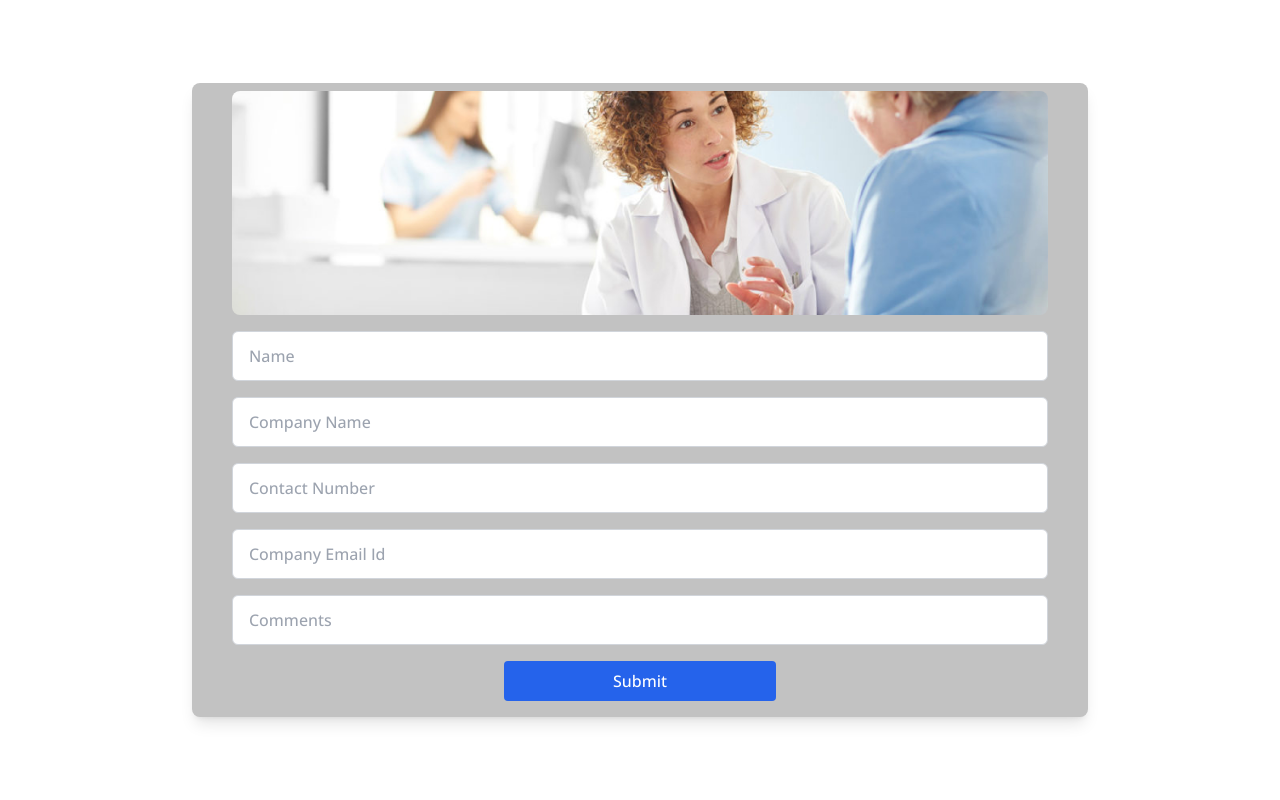
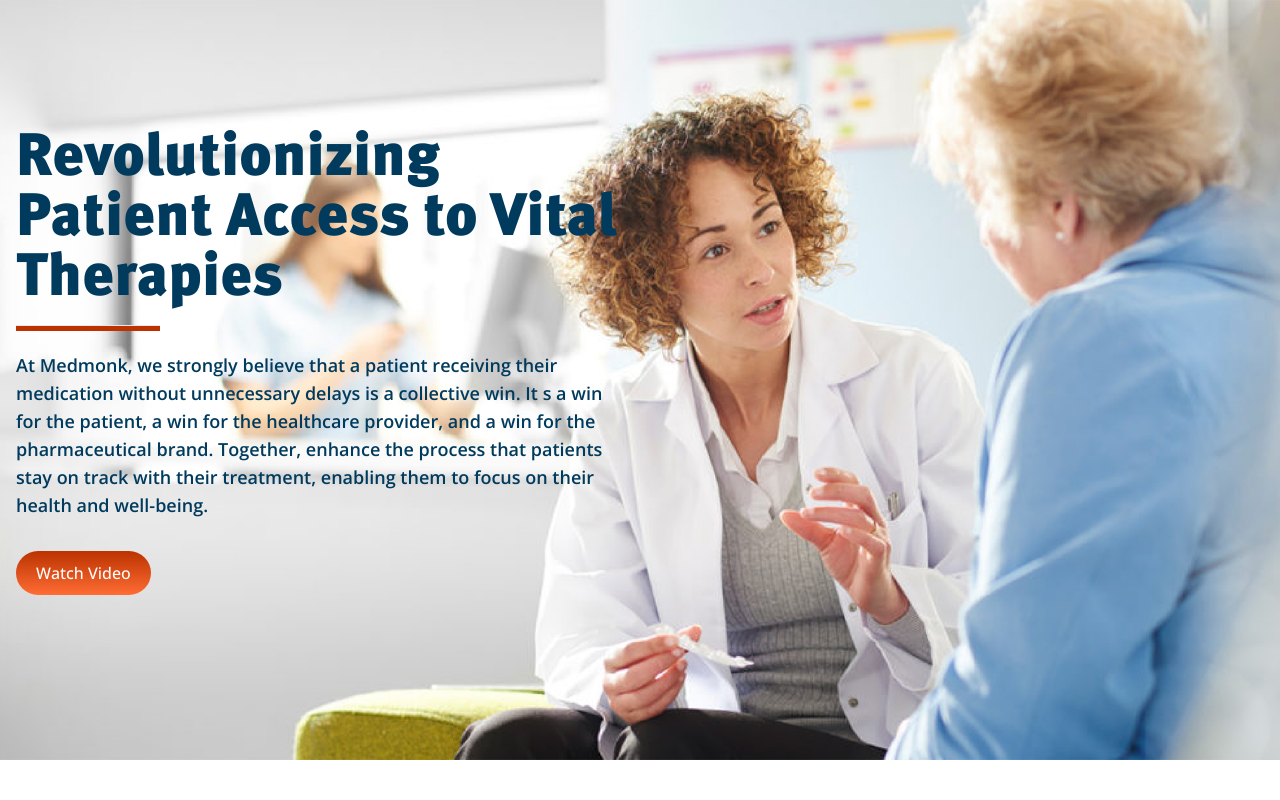
Before and after one commit to Nileshdcool/medmonk, a Next.js app: page /Campaign in a window 1280 px wide. Shown: the top 800 px of the page. Built offline with nearby package versions, Linux system fonts and the light colour scheme; no server answers.

Commit message:
Campaing Page

```diff
--- a/pages/Campaign/index.tsx
+++ b/pages/Campaign/index.tsx
@@ -136,12 +136,41 @@
   }
   return (
     <>
+
       <Meta {...metaData} />
       <Toaster richColors expand={true} position="top-right" />
-      <div className="flex flex-col items-center justify-center min-h-screen p-4 bg-white">
-        <div className="bg-campaign-background shadow-lg rounded-lg overflow-hidden w-full md:max-w-4xl">
-          <div className="pt-2 pl-10 pr-10 pb-4">
-            <div className="pt-2 pl-10 pr-10 pb-4 relative h-56">
+
+      <section className="hreo-sec bg-center flex bg-no-repeat bg-home-hero bg-cover py-20">
+        <div className="container mx-auto justify-between items-center flex px-4">
+          <div className="flex -mt-7">
+            <div className="w-1/1 lg:w-1/2 pr-4">
+              <h1 className="text-4xl sm:text-6xl font-black text-darkBlue mb-4">
+                Revolutionizing Patient Access to Vital Therapies
+              </h1>
+              <hr className=" h-1.5 w-36 bg-brownCust mb-5" />
+              <p className="text-lg text-darkBlue mb-8  font-semibold">
+                At Medmonk, we strongly believe that a patient receiving their
+                medication without unnecessary delays is a collective win. It s
+                a win for the patient, a win for the healthcare provider, and a
+                win for the pharmaceutical brand. Together, enhance the process
+                that patients stay on track with their treatment, enabling them
+                to focus on their health and well-being.
+              </p>
+              <button
+                type="button"
+                className="text-white bg-gradient-to-b from-brownCust to-orangeCust hover:bg-gradient-to-br focus:outline-none font-medium text-md px-5 py-2.5 text-center me-2 mb-2 rounded-full"
+              >
+                Watch Video
+              </button>
+            </div>
+          </div>
+        </div>
+      </section>
+
+      <div className="flex flex-col items-center justify-center py-20 bg-white">
+        <div className="bg-campaign-background bg-slate-200 shadow-lg rounded-lg overflow-hidden w-full md:max-w-4xl">
+          <div className="pt-8 pl-10 pr-10 pb-10">
+            {/* <div className="pt-2 pl-10 pr-10 pb-4 relative h-56">
               <Image
                 src={customizations.Banner.data.attributes.url}
                 alt="Header Image"
@@ -150,7 +179,7 @@
                 objectPosition="center"
                 className="rounded-lg"
               />
-            </div>
+            </div> */}
             <form
               onSubmit={handleSubmit}
               className="space-y-4 mt-4 text-gray-500 font-medium "
@@ -223,9 +252,14 @@
               )}
               {!isAllRemoved() && (
                 <div className="flex justify-center">
+                  {/* <button
+                    type="submit"
+                    className="w-1/3 bg-blue-600 text-white px-4 py-2 rounded hover:bg-purple-700 focus:outline-none transition duration-300"
+                    disabled={submitting}
+                  > */}
                   <button
                     type="submit"
-                    className="w-1/3 bg-blue-600 text-white px-4 py-2 rounded hover:bg-purple-700 focus:outline-none transition duration-300"
+                    className="text-white bg-gradient-to-b from-brownCust to-orangeCust hover:bg-gradient-to-br focus:outline-none font-medium text-md px-5 py-2.5 text-center me-2 rounded-full"
                     disabled={submitting}
                   >
                     {customizations.CTA}
--- a/pages/index.tsx
+++ b/pages/index.tsx
@@ -492,25 +492,27 @@
               dedicated to advancing patient care and ensuring access to vital
               medications.
             </p>
-            <div className="flex mt-6 justify-center">
+            <div className="flex mt-6 justify-center" id="default-tab" data-tabs-toggle="#default-tab-content" role="tablist">
               <button
                 type="button"
                 className="text-white bg-gradient-to-b from-brownCust to-orangeCust hover:bg-gradient-to-br focus:outline-none font-medium text-md px-5 py-2.5 text-center me-2 mb-2 rounded-full"
-              >
+                id="pp-tab" data-tabs-target="#pp" role="tab" aria-controls="pp" aria-selected="false">
                 Pharmaceutical Partners
               </button>
               <button
                 type="button"
                 className="text-brownCust hover:text-white border hover:border-brownCust border-lightGray hover:bg-gradient-to-b from-brownCust to-orangeCust focus:outline-none font-medium text-md px-5 py-2.5 text-center me-2 mb-2 rounded-full"
-              >
+                id="spp-tab" data-tabs-target="#spp" role="tab" aria-controls="spp" aria-selected="false">
                 Specialty Pharmacy Partners
               </button>
             </div>
           </div>
 
+          <div className="hidden" id="pp" role="tabpanel" aria-labelledby="pp-tab">
             <Slider
               {...settingsLogo}
               className="brand-logos pb-6 max-w-4xl m-auto">
+
               <div>
                 <div className="grid grid-cols-3 sm:grid-cols-3 md:grid-cols-6 gap-0 xl:gap-0 pt-14 px-0 xl:px-0 max-w-6xl m-auto">
                   <div className="brand-logo">
@@ -764,7 +766,11 @@
                 </div>
               </div>
             </Slider>
-          <Slider {...settingsLogo} className="brand-logos pb-6 max-w-4xl m-auto">
+          </div>
+
+          <div className="hidden" id="spp" role="tabpanel" aria-labelledby="spp-tab">
+            <Slider {...settingsLogo} className="brand-logos pb-6 max-w-4xl m-auto" >
+
               <div>
                 <div className="grid grid-cols-3 sm:grid-cols-3 md:grid-cols-6 gap-0 xl:gap-0 pt-14 px-0 xl:px-0 max-w-6xl m-auto">
                   <div className="brand-logo">
@@ -1267,7 +1273,9 @@
                   </div>
                 </div>
               </div>
+
             </Slider>
+          </div>
         </div>
       </section>
 
```
Lines whose indentation alone changed are shown as unchanged.
